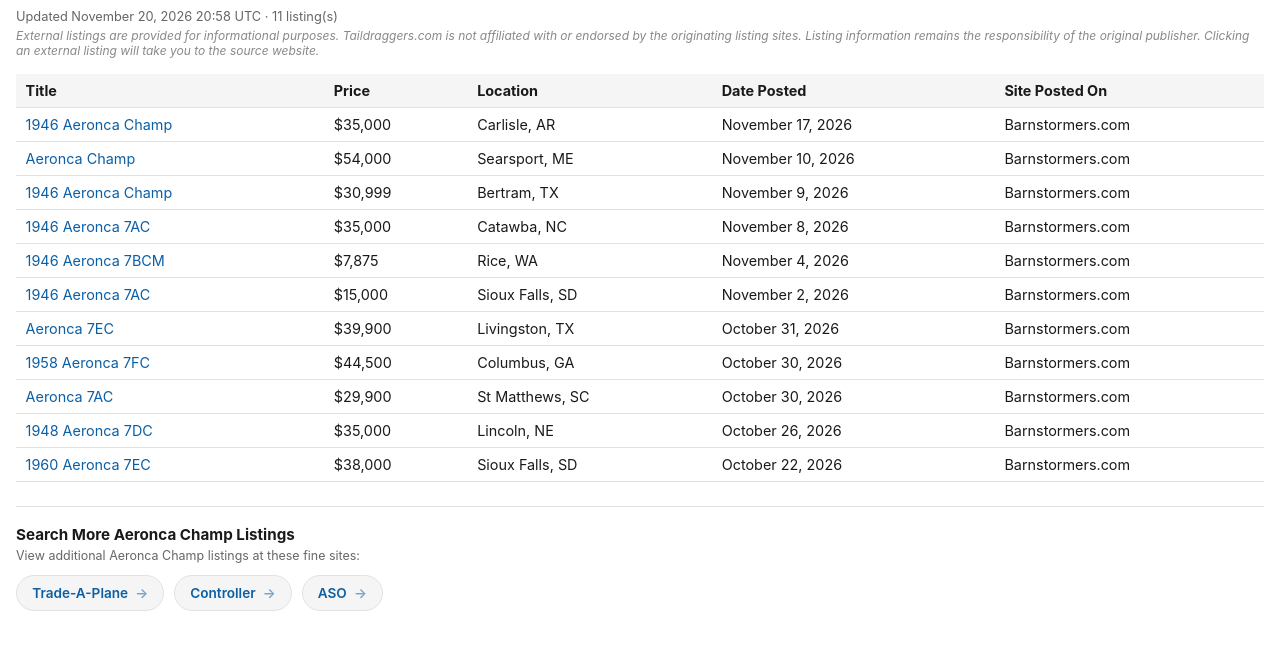
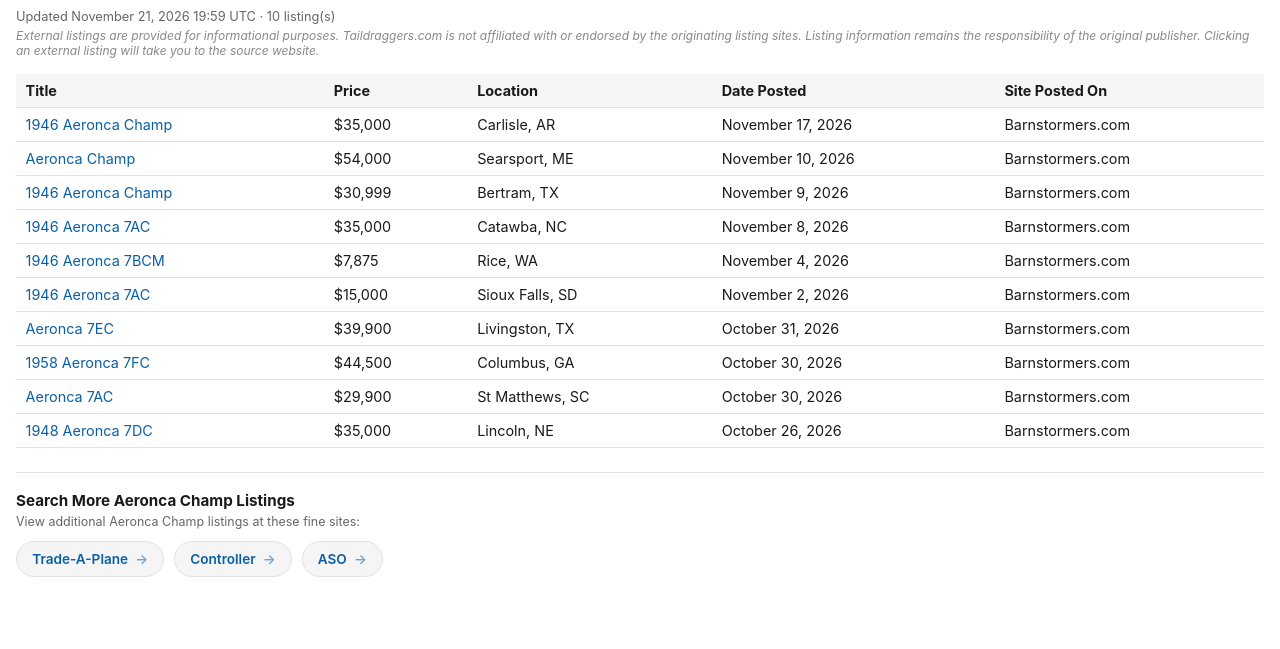
Before and after one commit to taildraggers/aeronca-champ-for-sale, a plain HTML site: page docs/index.html in a window 1280 px wide. Shown: the part 43-692 px from the top of the page. Drawn offline with Linux system fonts and the light colour scheme.

Commit message:
Update Aeronca Champ listings (2026-11-21)

```diff
--- a/docs/index.html
+++ b/docs/index.html
@@ -76,7 +76,7 @@
 </head>
 <body>
   <h1>Other Aeronca Champ Ads on the Web</h1>
-  <div class="updated">Updated November 20, 2026 20:58 UTC &middot; 11 listing(s)</div>
+  <div class="updated">Updated November 21, 2026 19:59 UTC &middot; 10 listing(s)</div>
   <div class="disclaimer">External listings are provided for informational purposes. Taildraggers.com is not affiliated with or endorsed by the originating listing sites. Listing information remains the responsibility of the original publisher. Clicking an external listing will take you to the source website.</div>
   <table>
     <thead>
@@ -93,7 +93,6 @@
         <tr><td><a href="https://www.barnstormers.com/classified-2081024-1958-Aeronca-7FC-TriChamp.html" target="_blank" rel="noopener noreferrer">1958 Aeronca 7FC</a></td><td>$44,500</td><td>Columbus, GA</td><td>October 30, 2026</td><td>Barnstormers.com</td></tr>
         <tr><td><a href="https://www.barnstormers.com/classified-2081018-Aeronca-7AC-Champ-with-85HP.html" target="_blank" rel="noopener noreferrer">Aeronca 7AC</a></td><td>$29,900</td><td>St Matthews, SC</td><td>October 30, 2026</td><td>Barnstormers.com</td></tr>
         <tr><td><a href="https://www.barnstormers.com/classified-2069705-1948-Aeronca-Champ-7DC-(126).html" target="_blank" rel="noopener noreferrer">1948 Aeronca 7DC</a></td><td>$35,000</td><td>Lincoln, NE</td><td>October 26, 2026</td><td>Barnstormers.com</td></tr>
-        <tr><td><a href="https://www.barnstormers.com/classified-2074174-1960-Aeronca-Champ-7EC.html" target="_blank" rel="noopener noreferrer">1960 Aeronca 7EC</a></td><td>$38,000</td><td>Sioux Falls, SD</td><td>October 22, 2026</td><td>Barnstormers.com</td></tr>
     </tbody>
   </table>
   <div class="more-resources">
```
